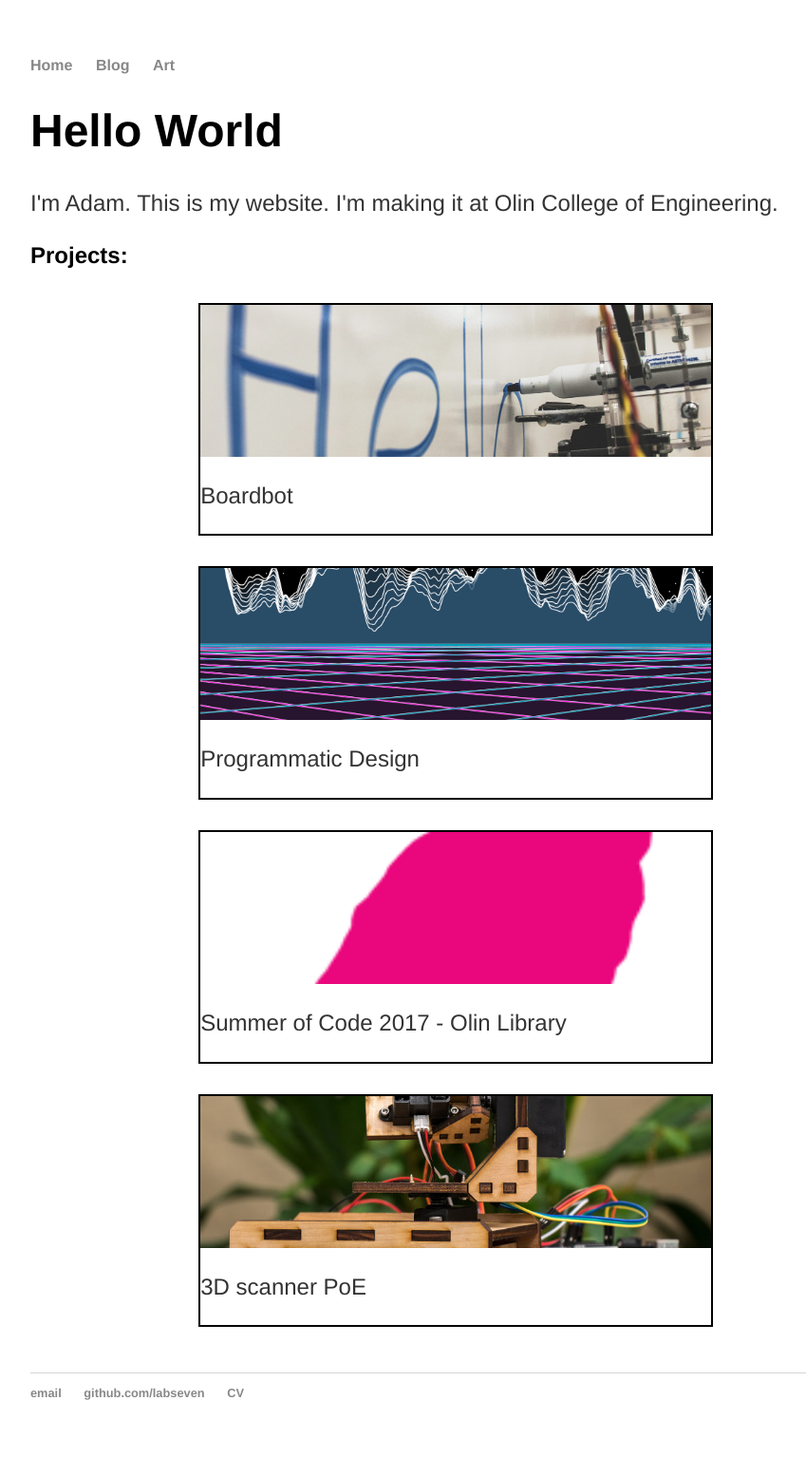
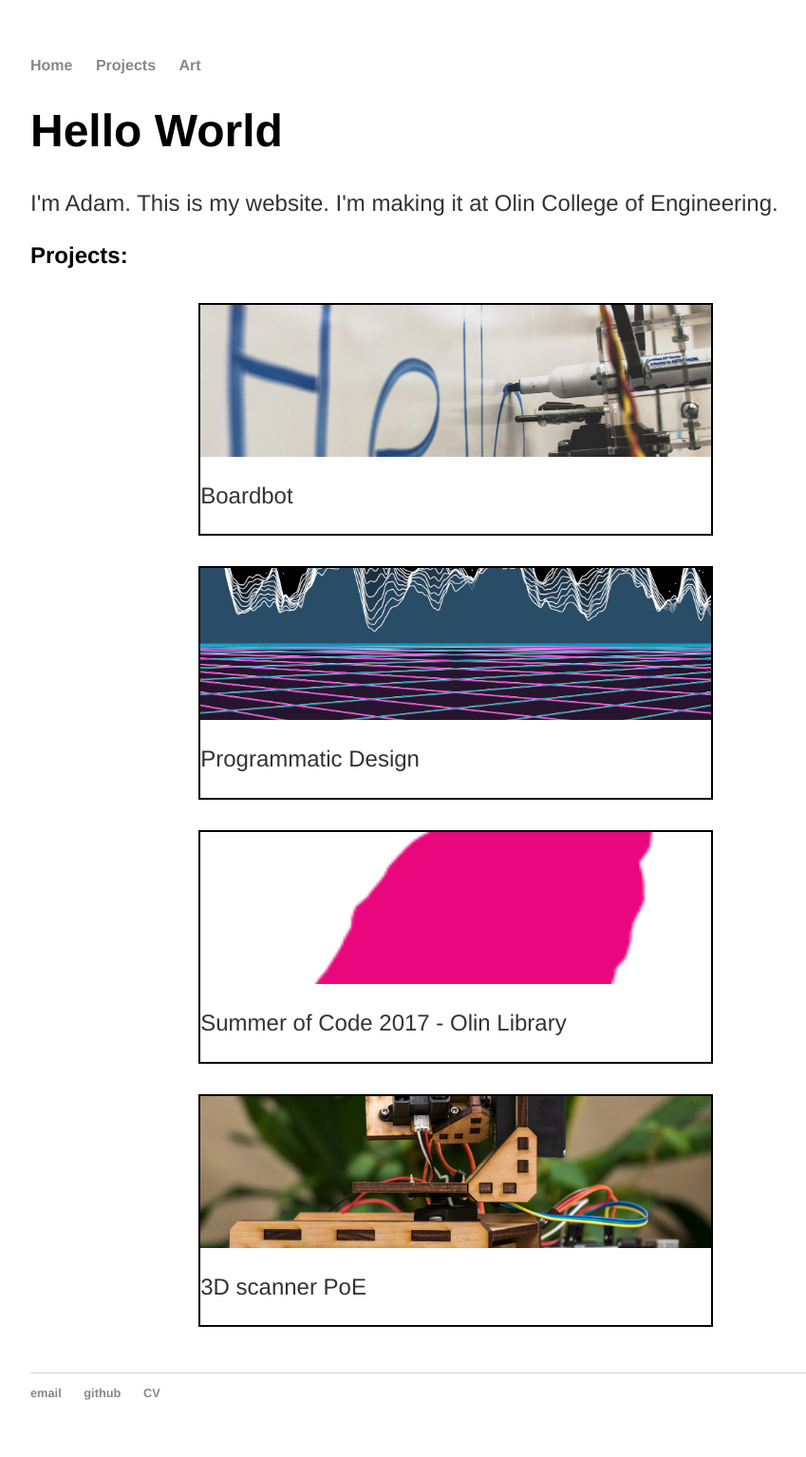
Before and after one commit to labseven/labseven.github.io, a Jekyll site: the page built from index.html, in a window 1280 px wide. Shown: the whole page at 95% size, without its empty margins (160-1009 px from the left). Built offline with Jekyll 4.4.1, drawn with Linux system fonts in a browser that asks for light colours; nearby versions of some CDN libraries.

Commit message:
Rename blog to projects

```diff
--- a/_layouts/default.html
+++ b/_layouts/default.html
@@ -17,8 +17,8 @@
 	        		<li><a href="/">Home</a></li>
 		        	<!-- <li><a href="/about">About</a></li> -->
 	        		<!--<li><a href="/cv">CV</a></li>-->
-	        		<li><a href="/blog">Blog</a></li>
-							<li><a href="/art">Art</a></li>
+	        		<li><a href="/blog">Projects</a></li>
+					<li><a href="/art">Art</a></li>
 	    		</ul>
 			</nav>
 			<div class="container">
@@ -28,8 +28,8 @@
 			</div><!-- /.container -->
 			<footer>
 	    		<ul>
-	        		<li><a href="mailto:adam.novotny@students.olin.edu">email</a></li>
-	        		<li><a href="https://github.com/labseven">github.com/labseven</a></li>
+	        		<li><a href="mailto:adam@labseven.space">email</a></li>
+	        		<li><a href="https://github.com/labseven">github</a></li>
 	        		<li><a href="/assets/Adam_Novotny_CV.pdf">CV</a></li>
 			</ul>
 			</footer>
```
